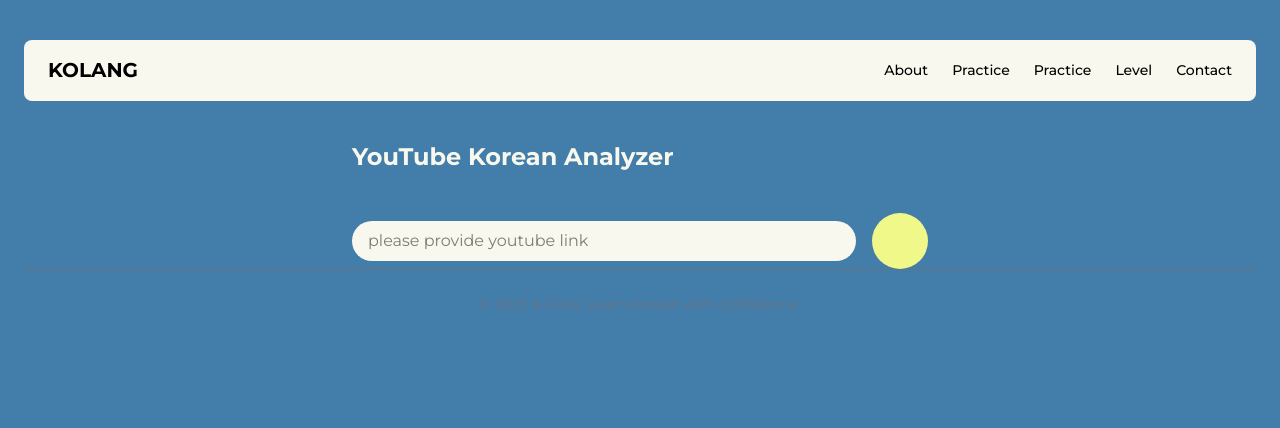
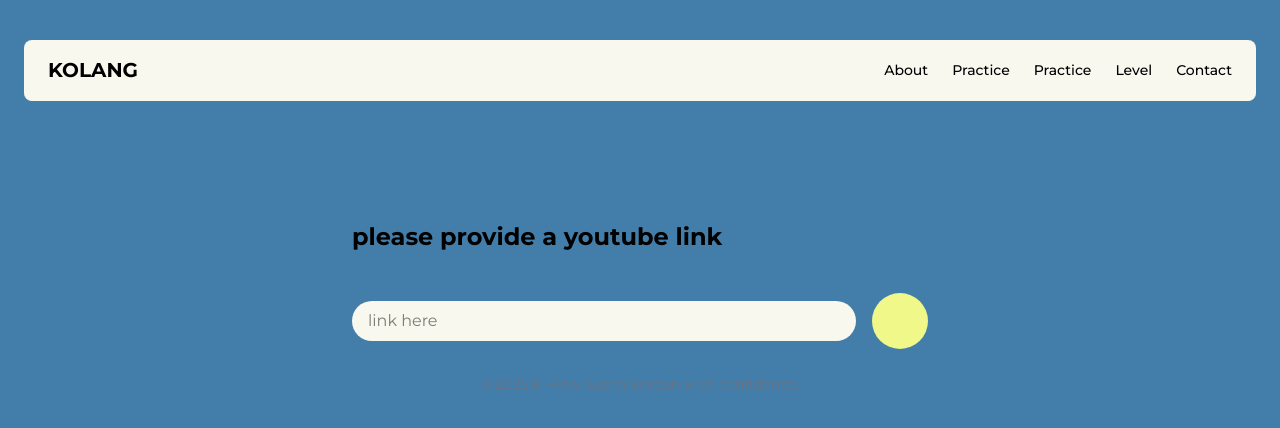
Before and after one commit to bomimee/k-flow, a Next.js app in the folder frontend/: page /practice in a window 1280 px wide. Shown: the top 428 px of the page. Built offline with nearby package versions, Linux system fonts and the light colour scheme.

Commit message:
some css change

```diff
--- a/frontend/app/components/Button.tsx
+++ b/frontend/app/components/Button.tsx
@@ -1,18 +1,32 @@
 import Link from "next/link";
 
 type ButtonProps = {
-  link: string;
-  text: string;
+  link?: string;
+  text?: string;
+  onClick?: () => void;
 };
 
-export default function Button({ link , text}: ButtonProps) {
+export default function Button({ link, text, onClick }: ButtonProps) {
+  if (link) {
+    return (
+      <Link
+        href={`/${link}`}
+        className="w-14 h-14 flex items-center justify-center
+                   bg-[var(--lemon)] rounded-full shrink-0"
+      >
+        →
+      </Link>
+    );
+  }
+
   return (
-    <Link
-      href={`/${link}`}
+    <button
+      type="button"
+      onClick={onClick}
       className="w-14 h-14 flex items-center justify-center
-                 bg-[var(--lemon)] rounded-full shrink-0 text-black font-bold hover:bg-[var(--font)]"
+                 bg-[var(--lemon)] rounded-full shrink-0 hover:bg-[var(--font)]"
     >
       {text}
-    </Link>
+    </button>
   );
 }
--- a/frontend/app/components/Input.tsx
+++ b/frontend/app/components/Input.tsx
@@ -1,21 +1,30 @@
-
 import Button from "./Button";
 
 type InputProps = {
   link: string;
+  value: string;
+  onChange: (value: string) => void;
+  onAnalyze: () => void;
 };
 
-export default function Input({ link }: InputProps) {
-    return(
+export default function Input({
+  link,
+  value,
+  onChange,
+  onAnalyze,
+}: InputProps) {
+  return (
     <div className="mt-10 flex items-center gap-4 justify-center">
       <input
         type="text"
+        value={value}
+        onChange={(e) => onChange(e.target.value)}
         className="w-full max-w-xl rounded-full px-4 py-2
                    bg-[var(--font)] text-black"
-          placeholder="please provide youtube link"
+        placeholder="link here"
       />
 
-        <Button link={link} text=""/>
+      <Button link={link} onClick={onAnalyze} />
     </div>
-    )
+  );
 }
--- a/frontend/app/components/result.tsx
+++ b/frontend/app/components/result.tsx
@@ -11,10 +11,10 @@ export default function ResultResponse({ result }: ResultResponseProps) {
   const { video_id, source, analysis } = result;
 
   return (
-    <div className="space-y-8">
+    <div className="space-y-8 text-black">
       {/* Header */}
-      <div className="border rounded-lg p-4 bg-white shadow">
-        <p className="text-sm text-gray-500">YouTube Analysis</p>
+      <div className="rounded-lg p-4 bg-[var(--lemon)] shadow">
+        <p className="text-sm text-black-500">YouTube Analysis</p>
         <p className="font-semibold">Video ID: {video_id}</p>
 
         <span className="inline-block mt-2 px-2 py-1 text-xs bg-green-100 text-green-700 rounded">
@@ -29,7 +29,7 @@ export default function ResultResponse({ result }: ResultResponseProps) {
           {analysis.key_expressions.map((item, idx) => (
             <div
               key={idx}
-              className="border rounded-lg p-4 bg-gray-50 hover:bg-gray-100 transition"
+              className="rounded-lg p-4 hover:bg-gray-100 transition bg-[var(--lemon)]"
             >
               <p className="text-lg font-semibold">{item.expression}</p>
               <p className="text-sm text-gray-600">{item.meaning_en}</p>
@@ -44,7 +44,7 @@ export default function ResultResponse({ result }: ResultResponseProps) {
         <h3 className="text-xl font-bold mb-4">🧩 Grammar Points</h3>
         <div className="space-y-3">
           {analysis.grammar_points.map((g, idx) => (
-            <div key={idx} className="border rounded-lg p-4">
+            <div key={idx} className="rounded-lg p-4 bg-[var(--lemon)]">
               <p className="font-semibold text-purple-700">{g.pattern}</p>
               <p className="text-sm text-gray-700 mt-1">{g.explanation_en}</p>
               <p className="mt-2 text-sm bg-purple-50 p-2 rounded">
@@ -60,7 +60,7 @@ export default function ResultResponse({ result }: ResultResponseProps) {
         <h3 className="text-xl font-bold mb-4">✍️ Practice</h3>
         <div className="space-y-3">
           {analysis.practice_sentences.map((p, idx) => (
-            <div key={idx} className="border rounded-lg p-4">
+            <div key={idx} className="rounded-lg p-4 bg-[var(--lemon)]">
               <p className="text-lg">{p.korean}</p>
               <p className="text-sm text-gray-500 mt-1">{p.english}</p>
             </div>
--- a/frontend/app/guide/page.tsx
+++ b/frontend/app/guide/page.tsx
@@ -16,7 +16,7 @@ export default function Guide() {
         <div className="flex flex-col gap-6">
           <ul className="flex flex-col gap-4">
             <li className="bg-[var(--lemon)] rounded-xl px-6 py-4 text-black shadow-sm hover:bg-[var(--font)]">
-              Learn Korean through YouTube videos you love
+              Learn Korean through K-contents you love
             </li>
             <li className="bg-[var(--lemon)] rounded-xl px-6 py-4 text-black shadow-sm hover:bg-[var(--font)]">
               Just paste the YouTube link to get started.
--- a/frontend/app/practice/page.tsx
+++ b/frontend/app/practice/page.tsx
@@ -83,8 +83,13 @@ export default function PracticePage() {
     <>
       <Header />
       <section className="space-y-6 max-w-xl mx-auto">
-        <h2 className="text-2xl font-bold">YouTube Korean Analyzer</h2>
-        <Input link=""/>
+        <h2 className="text-2xl font-bold text-black mt-30">please provide a youtube link</h2>
+        <Input
+          link=""
+          value={url}
+          onChange={setUrl}
+          onAnalyze={handleAnalyze}
+        />
         {result && <ResultResponse result={result} />}
       </section>
       <Footer />
```
Lines whose indentation alone changed are shown as unchanged.
